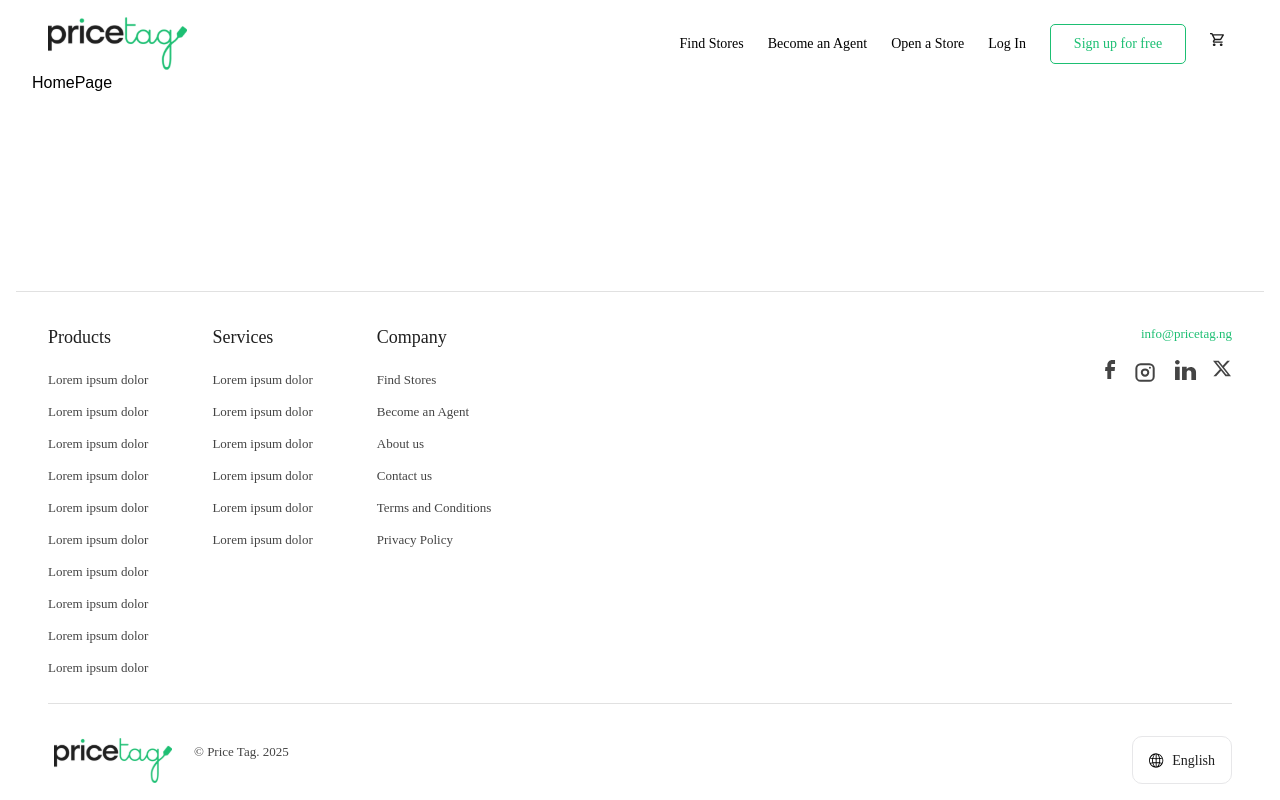
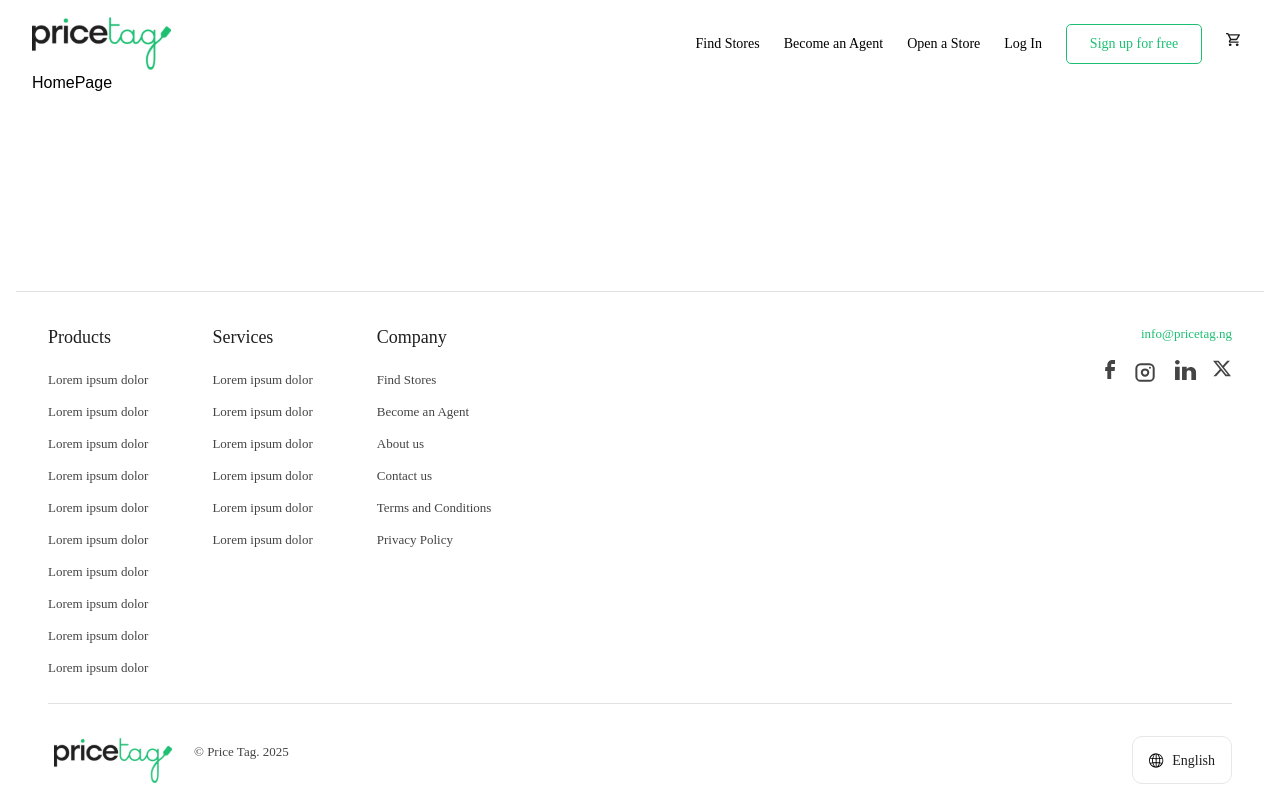
Before and after one commit to price-tag-tech/pricetag-frontend, a React (Create React App) app: page / in a window 1280 px wide. Built offline with nearby package versions, Linux system fonts and the light colour scheme.

Commit message:
remove extra padding

```diff
--- a/src/components/layout/Header.tsx
+++ b/src/components/layout/Header.tsx
@@ -16,7 +16,7 @@ const Header: React.FC<HeaderProps> = ({ cartItemCount = 0 }) => {
   };
 
   return (
-    <header className="relative w-full max-w-[1434px] mx-auto px-4 mt-4">
+    <header className="relative w-full max-w-[1434px] mx-auto mt-4">
       <Container>
       <div className="flex items-center justify-between h-[2.75rem] md:h-[3.4375rem]">
         {/* Left section: Hamburger (mobile only) and Logo */}
```
